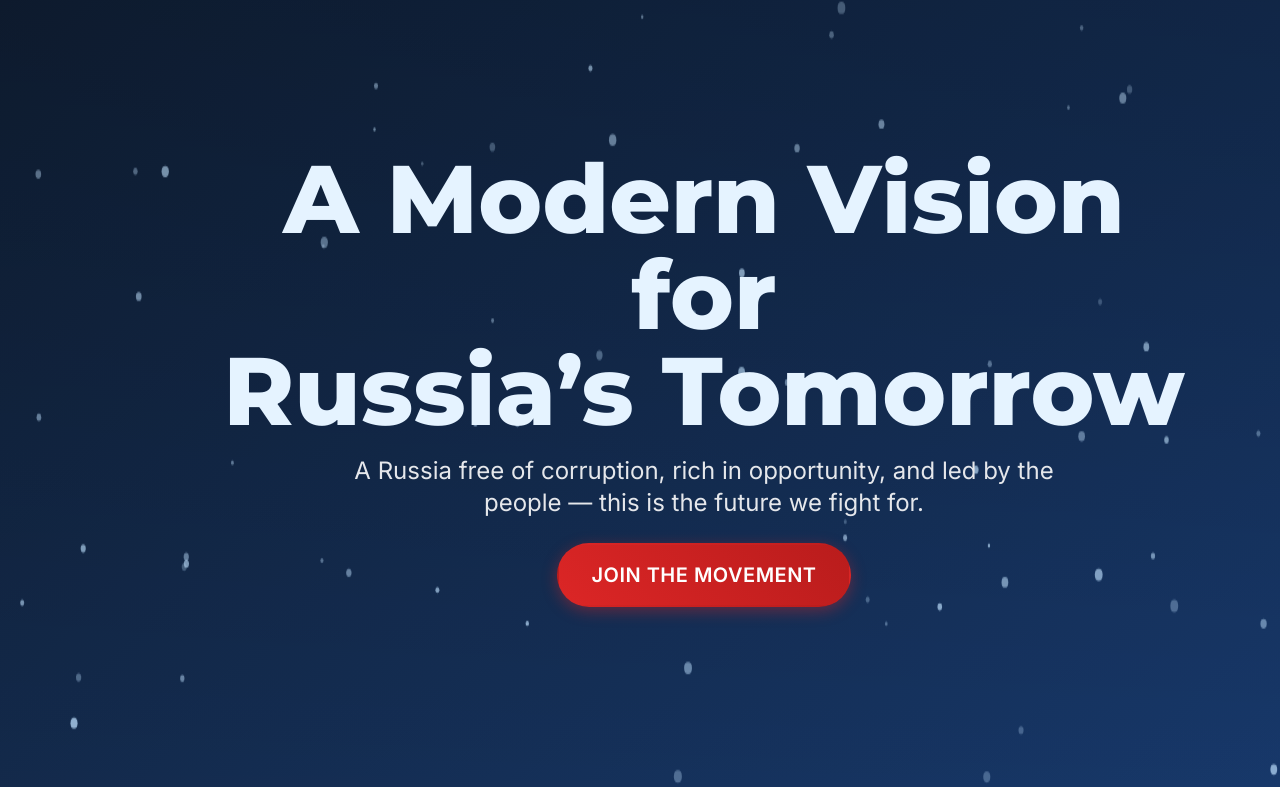
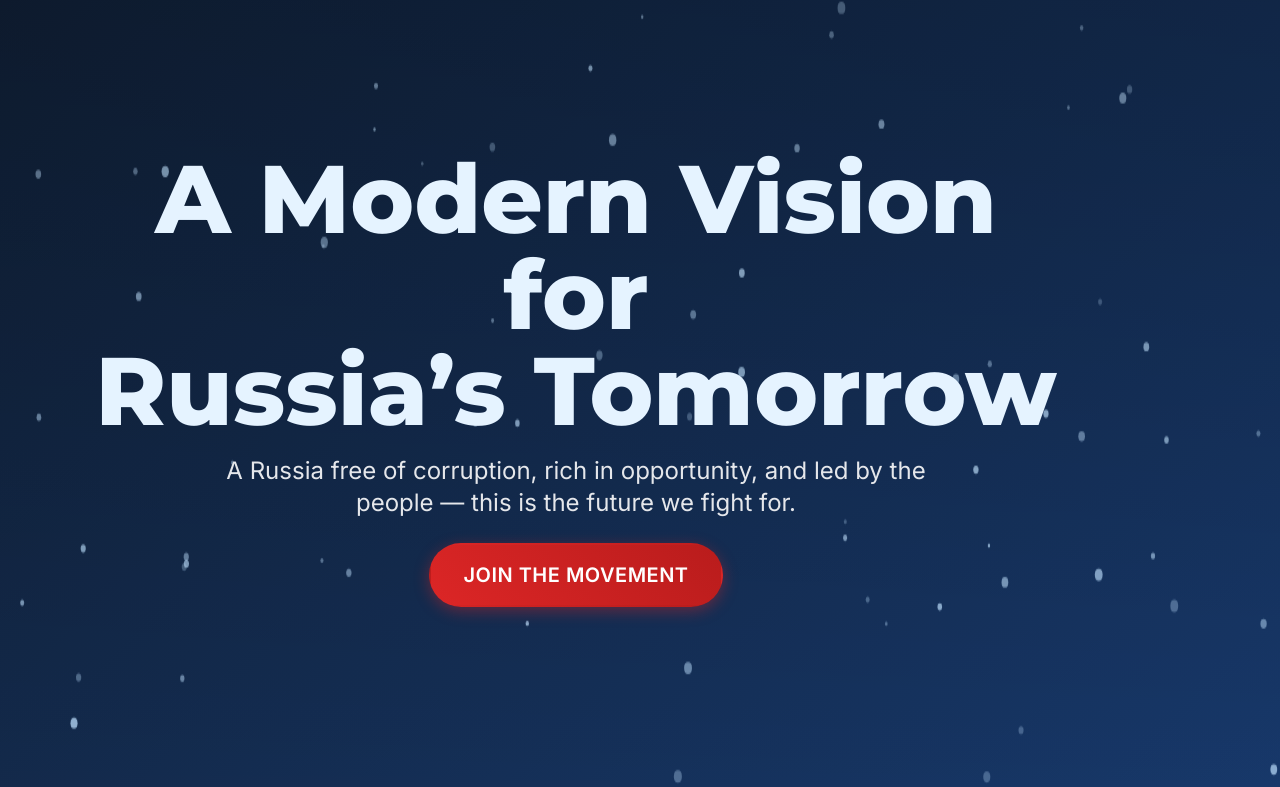
Before and after one commit to RFGR-Git/Russia-Of-The-Future, a plain HTML site: page index.html in a window 1280 px wide. Shown: the part 437-1224 px from the top of the page. Drawn offline with nearby package versions, Linux system fonts and the light colour scheme.

Commit message:
Update index.html

```diff
--- a/index.html
+++ b/index.html
@@ -60,7 +60,7 @@
         .hero-content {
             position: absolute; /* Position absolutely within hero-section */
             top: 0%; /* Adjusted for higher initial position as requested */
-            left: 45%; /* Retained at 45% as requested */
+            left: 35%; /* Retained at 45% as requested */
             transform: translateX(-50%); /* Only horizontal centering based on left: 45% */
             display: flex; /* Use flexbox for internal centering */
             flex-direction: column; /* Stack items vertically */
```
